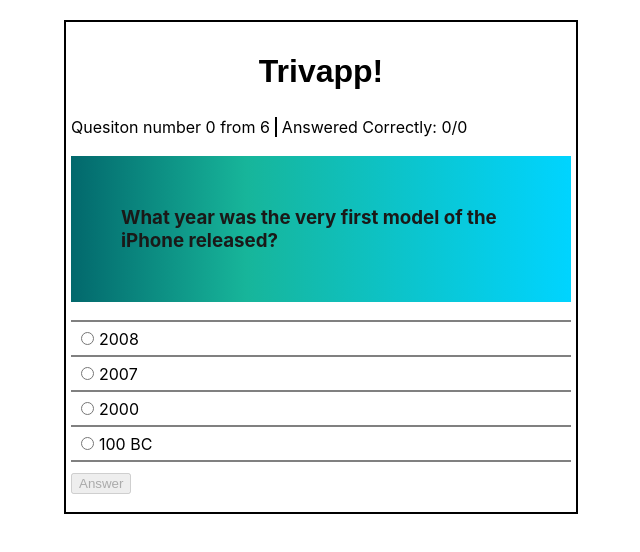
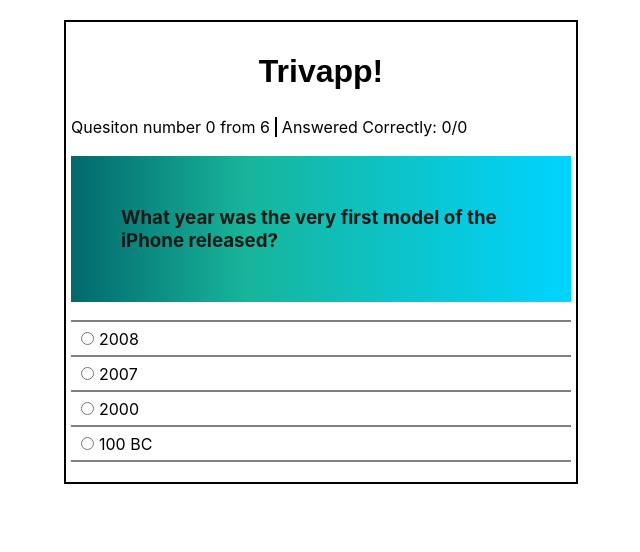
Before and after one commit to OrenRosen/frontgen, a React (Create React App) app in the folder my-triviapp/: page / in a window 1280 px wide. Shown: the top 552 px of the page, without its empty margins (319-959 px from the left). Built offline with nearby package versions, Linux system fonts and the light colour scheme; the HTML template or start-up script is replaced by a standard one.

Commit message:
Add transtir gi

```diff
--- a/my-triviapp/src/App.css
+++ b/my-triviapp/src/App.css
@@ -1,7 +1,7 @@
 .App {
   text-align: center;
   width: 500px;
-  height: 480px;
+  height: 450px;
   margin: auto;
   padding: 5px;
   border: 2px solid;
@@ -74,6 +74,7 @@
 
 .correct {
   background-color: rgba(138, 218, 138, 0.927);
+  transition: 0.3s;
 }
 
 label.correctCount {
@@ -87,6 +88,7 @@
 
 .incorrect {
   background-color: rgba(235, 125, 125, 0.701);
+  transition: 0.3s;
 }
 
 header {
--- a/my-triviapp/src/App.tsx
+++ b/my-triviapp/src/App.tsx
@@ -29,7 +29,6 @@
   }
 
   handleData = (questions: Array<Question>) => {
-    console.log("********************* ", questions);
     this.setState({
       initialQuestion: questions,
       questions: questions,
@@ -48,7 +47,7 @@
     });
   };
 
-  handleClickAnswer = () => {
+  handleClickAnswer = (index: number) => {
     setTimeout(() => {
       this.setState((prevState: IState) => {
         return {
@@ -61,6 +60,7 @@
       const questions = prevState.questions.slice();
       const question = questions[prevState.currentQuestionIndex];
       question.wasAnswered = true;
+      question.selectedAnswer = index;
       return {
         questions: questions,
       };
@@ -100,23 +100,10 @@
         <QuestionaireList
           questions={this.state.questions}
           currentQuestionIndex={this.state.currentQuestionIndex}
-          onSelect={this.handleSelectAnswer}
-          onClickAnswer={this.handleClickAnswer}
+          onSelect={this.handleClickAnswer}
         />
       </div>
     );
-
-    // return (
-    // <div className="App">
-    //   <Header />
-    //   <QuestionaireList
-    //     questions={this.state.questions}
-    //     currentQuestionIndex={this.state.currentQuestionIndex}
-    //     onSelect={this.handleSelectAnswer}
-    //     onClickAnswer={this.handleClickAnswer}
-    //   />
-    // </div>
-    // );
   }
 }
 
--- a/my-triviapp/src/components/QuestinaireList.tsx
+++ b/my-triviapp/src/components/QuestinaireList.tsx
@@ -7,14 +7,11 @@
   questions: Array<Question>;
   currentQuestionIndex: number;
   onSelect: Function;
-  onClickAnswer: () => void;
 }
-
 const QuestionaireList: React.FC<IProps> = ({
   questions,
   currentQuestionIndex,
   onSelect,
-  onClickAnswer,
 }) => {
   console.log("QuestionaireList rendered");
   const question = questions[currentQuestionIndex];
@@ -59,9 +56,6 @@
         currentQuestionIndex={currentQuestionIndex}
       />
       <div>{rows}</div>
-      <button disabled={question.selectedAnswer < 0} onClick={onClickAnswer}>
-        Answer
-      </button>
     </div>
   );
 };
--- a/my-triviapp/src/fetcher.ts
+++ b/my-triviapp/src/fetcher.ts
@@ -3,7 +3,6 @@
 
 class Fetcher {
   fetchFromFile(fn: (data: Array<Question>) => void) {
-    console.log("----------", jsonquestions);
     const questions: Array<Question> = jsonquestions.map((jsonQ) => {
       return {
         question: jsonQ.question,
```
